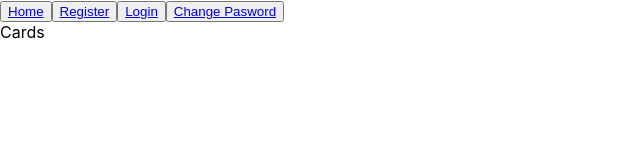
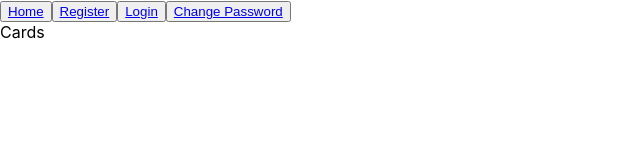
Before and after one commit to sf-minsk/team_project, a React (Create React App) app: page / in a window 1280 px wide. Shown: the top 160 px of the page, without its empty margins (0-640 px from the left). Built offline with nearby package versions, Linux system fonts and the light colour scheme.

Commit message:
create components

```diff
--- a/src/App.tsx
+++ b/src/App.tsx
@@ -13,7 +13,7 @@ function App() {
                 <button><NavLink to='/'>Home</NavLink></button>
                 <button><NavLink to='/registration'>Register</NavLink></button>
                 <button><NavLink to='/login'>Login</NavLink></button>
-                <button><NavLink to='/changepassword'>Change Pasword</NavLink></button>
+                <button><NavLink to='/changepassword'>Change Password</NavLink></button>
             </div>
             <div>
                 <Switch>
```
